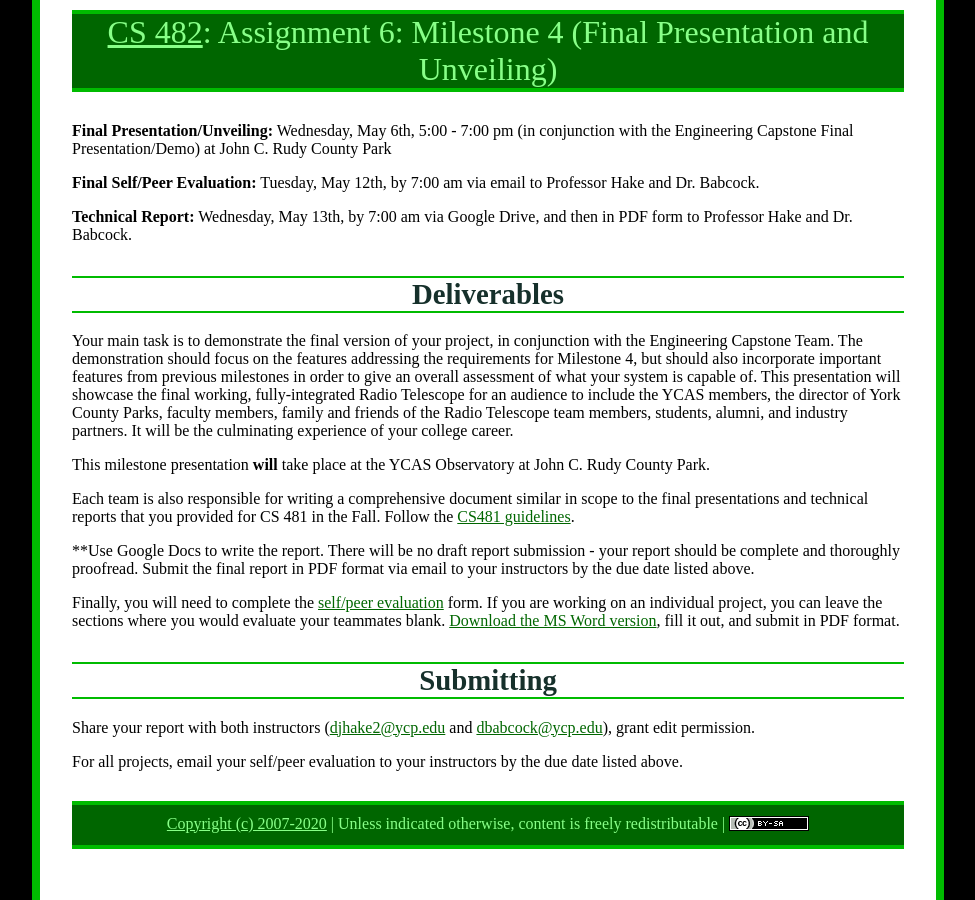
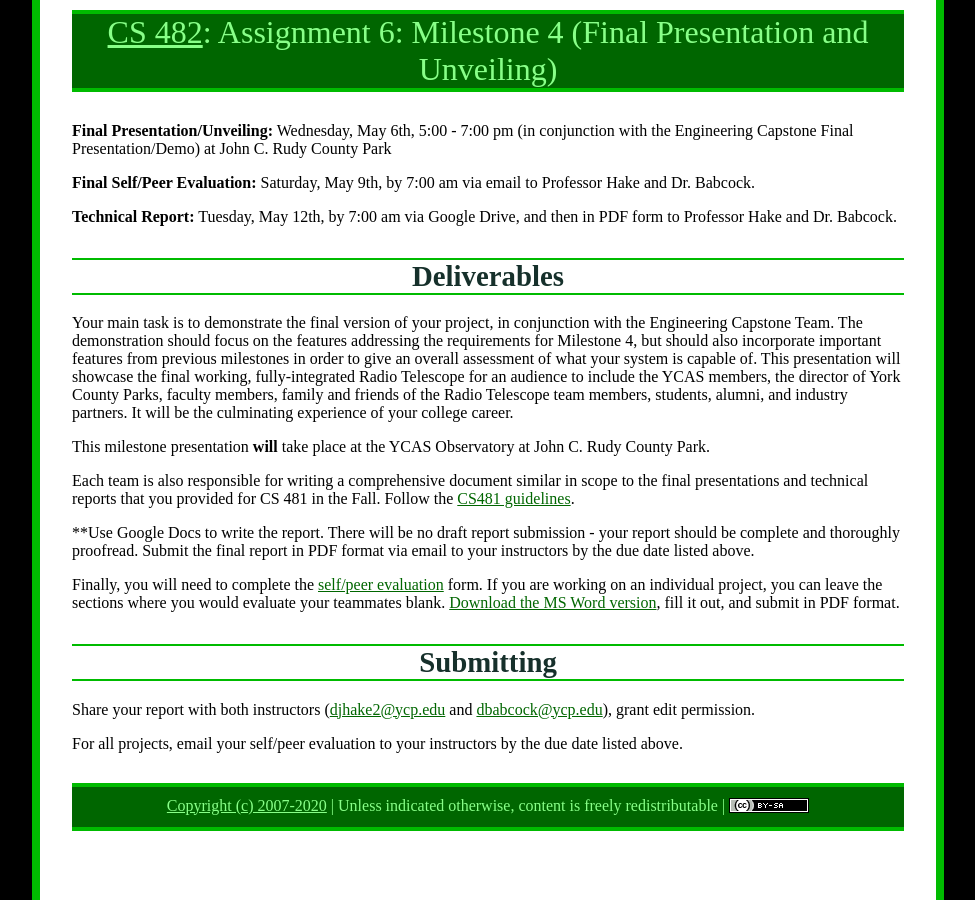
Before and after one commit to ycpcs/cs482-spring2020, a Jekyll site: the page built from assign/assign06.md, in a window 1280 px wide. Shown: the whole page, without its empty margins (152-1127 px from the left). Built offline with Jekyll 4.4.1, drawn with Linux system fonts in a browser that asks for light colours.

Commit message:
updates to dates

```diff
--- a/assign/assign06.md
+++ b/assign/assign06.md
@@ -5,9 +5,9 @@ title: "Assignment 6: Milestone 4 (Final Presentation and Unveiling)"
 
 **Final Presentation/Unveiling:** Wednesday, May 6th, 5:00 - 7:00 pm (in conjunction with the Engineering Capstone Final Presentation/Demo) at John C. Rudy County Park
 
-**Final Self/Peer Evaluation:** Tuesday, May 12th, by 7:00 am via email to Professor Hake and Dr. Babcock.
+**Final Self/Peer Evaluation:** Saturday, May 9th, by 7:00 am via email to Professor Hake and Dr. Babcock.
 
-**Technical Report:** Wednesday, May 13th, by 7:00 am via Google Drive, and then in PDF form to Professor Hake and Dr. Babcock.
+**Technical Report:** Tuesday, May 12th, by 7:00 am via Google Drive, and then in PDF form to Professor Hake and Dr. Babcock.
 
 # Deliverables
 
```
Also changed, not shown: assign/index.md (+1 -1 lines).
